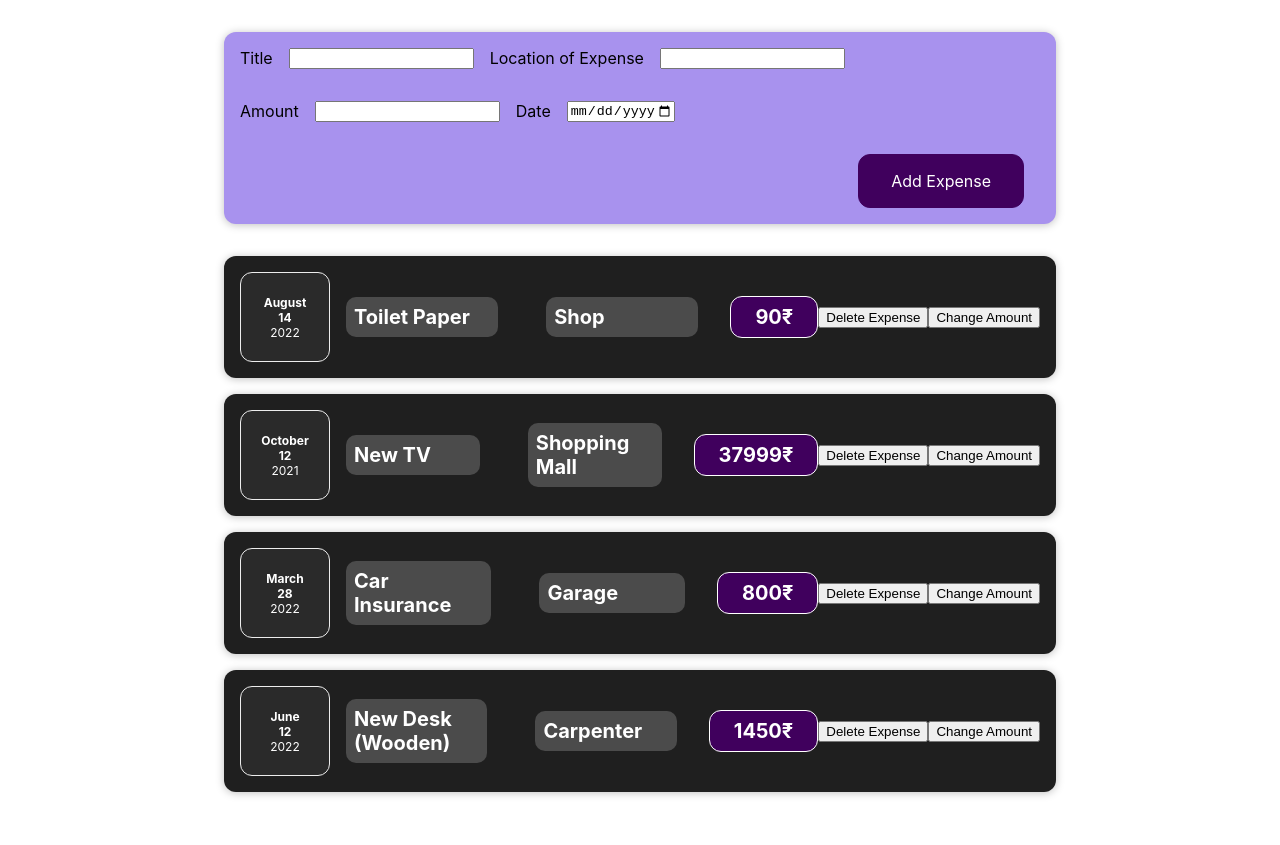
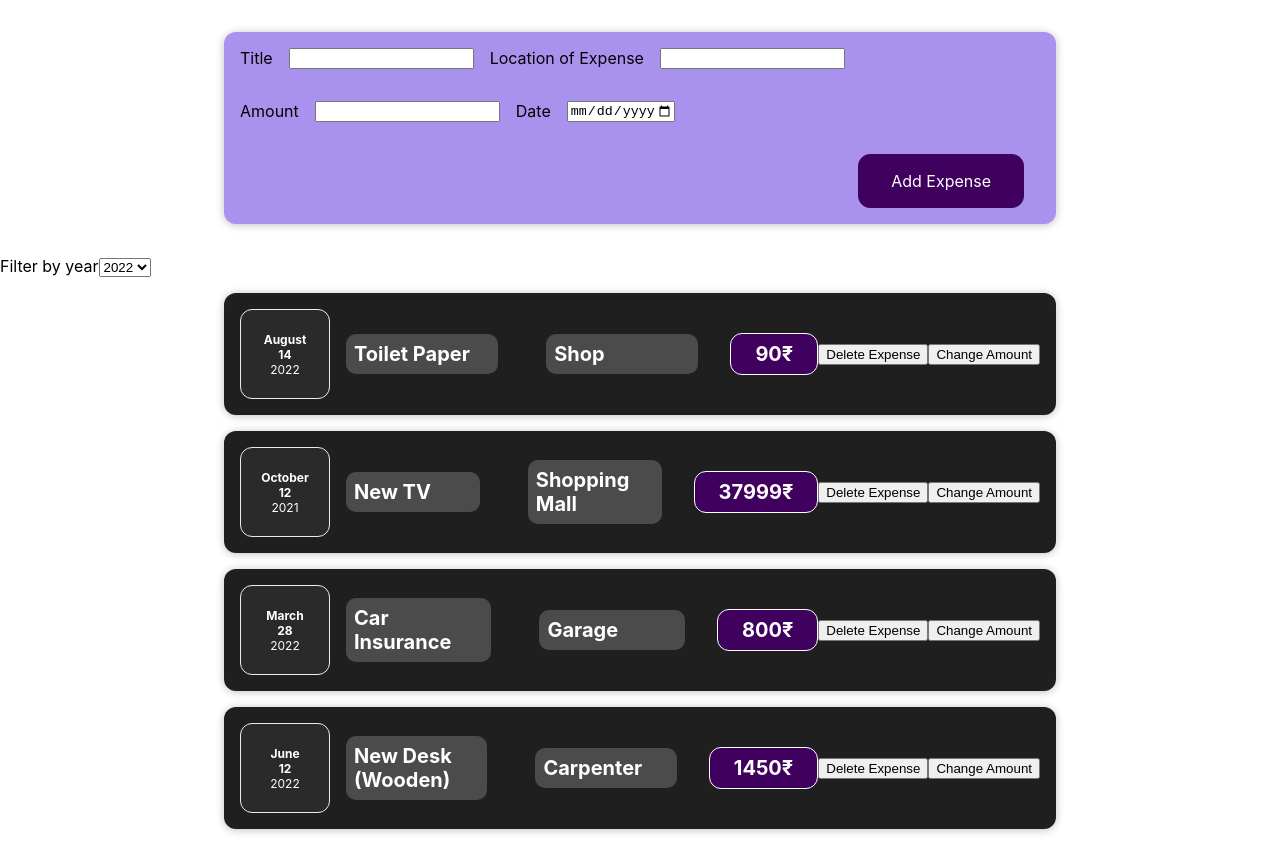
Before and after one commit to Mayukh360/React-project-ExpenseTracker, a React (Create React App) app: page / in a window 1280 px wide. Before the commit the page ends 808 px from the top, so only its background shows below. Built offline with nearby package versions, Linux system fonts and the light colour scheme.

Commit message:
Adding filter

```diff
--- a/src/App.js
+++ b/src/App.js
@@ -1,10 +1,9 @@
-import React from 'react';
+import React, { useState } from "react";
 import ExpenseItem from "./Components/Expenses/ExpenseItem";
 import NewExpense from './Components/newExpense/NewExpense'
+import ExpensesFilter from './Components/Expenses/ExpensesFilter.js'
 
-
-function App() {
-  const expenses = [
+const DummyExpenses = [
   {
     id: "e1",
     title: "Toilet Paper",
@@ -34,13 +33,27 @@ function App() {
     location: "Carpenter",
   },
 ];
+function App(props) {
+  const[filteredYear, setfilteredYear]=useState('2020');
+  const[expenses, setExpenses]=useState(DummyExpenses);
+
   const addExpenseHandler=(expense)=>{
-    console.log('IN App.js');
-    console.log(expense);
-  }
+    setExpenses((prevExpenses)=>{
+      return [expense, ...prevExpenses]
+    })
+  };
+
+
+  const filterChangeHandler=(selectedYear)=>{
+    setfilteredYear(selectedYear);
+  };
+
   return (
+
     <div >
       <NewExpense onaddExpense={addExpenseHandler}/>
+
+      <ExpensesFilter selected={filteredYear} onChangeFilter={filterChangeHandler}></ExpensesFilter>
       {expenses.map((expense) => (
         <ExpenseItem
           key={expense.id}
--- a/src/Components/Expenses/ExpenseItem.js
+++ b/src/Components/Expenses/ExpenseItem.js
@@ -3,12 +3,16 @@ import ExpenseDetails from "./ExpenseDetails.js";
 import ExpenseDate from "./ExpenseDate.js";
 import "./ExpenseItem.css";
 import "./Expenses.css";
-import Card from "./card.js"
+// import Card from "./card.js"
+
 
 
 const ExpenseItem=(props)=> {
   const [isDeleted, setIsDeleted] = useState(false);
   const[changeExpense, setchangeExpense]=useState(props.amount);
+
+
+
 
   const deleteExpense = () => {
     setIsDeleted(true);
@@ -22,8 +26,9 @@ const ExpenseItem=(props)=> {
     setchangeExpense('100$')
     console.log(changeExpense);
   }
-  return (
+  return (<div>
     <div className="expense-item expenses">
+
      <ExpenseDate date={props.date}/>
       <div className="expense-item__description">
       <ExpenseDetails title={props.title} location={props.location} amount={changeExpense}/>
@@ -31,6 +36,7 @@ const ExpenseItem=(props)=> {
       <button onClick={deleteExpense}>Delete Expense</button>
       <button onClick={clickHandler}>Change Amount</button>
     </div>
+    </div>
   );
 }
 
--- /dev/null
+++ b/src/Components/Expenses/ExpensesFilter.css
@@ -0,0 +1,30 @@
+.expenses-filter {
+    color: white;
+    padding: 0 1rem;
+    border-left: 80px;
+  }
+  .myClass{
+    color: white;
+    padding: 0 1rem;
+    border-left: 60px;
+  }
+
+  .expenses-filter__control {
+    display: flex;
+    width: 100%;
+    align-items: center;
+    justify-content: space-between;
+    margin: 1rem 0;
+  }
+
+  .expenses-filter label {
+    font-weight: bold;
+    margin-bottom: 0.5rem;
+  }
+
+  .expenses-filter select {
+    font: inherit;
+    padding: 0.5rem 3rem;
+    font-weight: bold;
+    border-radius: 6px;
+  }
--- /dev/null
+++ b/src/Components/Expenses/ExpensesFilter.js
@@ -0,0 +1,21 @@
+import React from 'react';
+
+import './ExpensesFilter.css';
+
+const ExpensesFilter = () => {
+  return (
+    <div >
+      <div className='.myClass'>
+        <label>Filter by year</label>
+        <select className='.myClass'>
+          <option value='2022'>2022</option>
+          <option value='2021'>2021</option>
+          <option value='2020'>2020</option>
+          <option value='2019'>2019</option>
+        </select>
+      </div>
+    </div>
+  );
+};
+
+export default ExpensesFilter;
```
Lines whose indentation alone changed are shown as unchanged.
